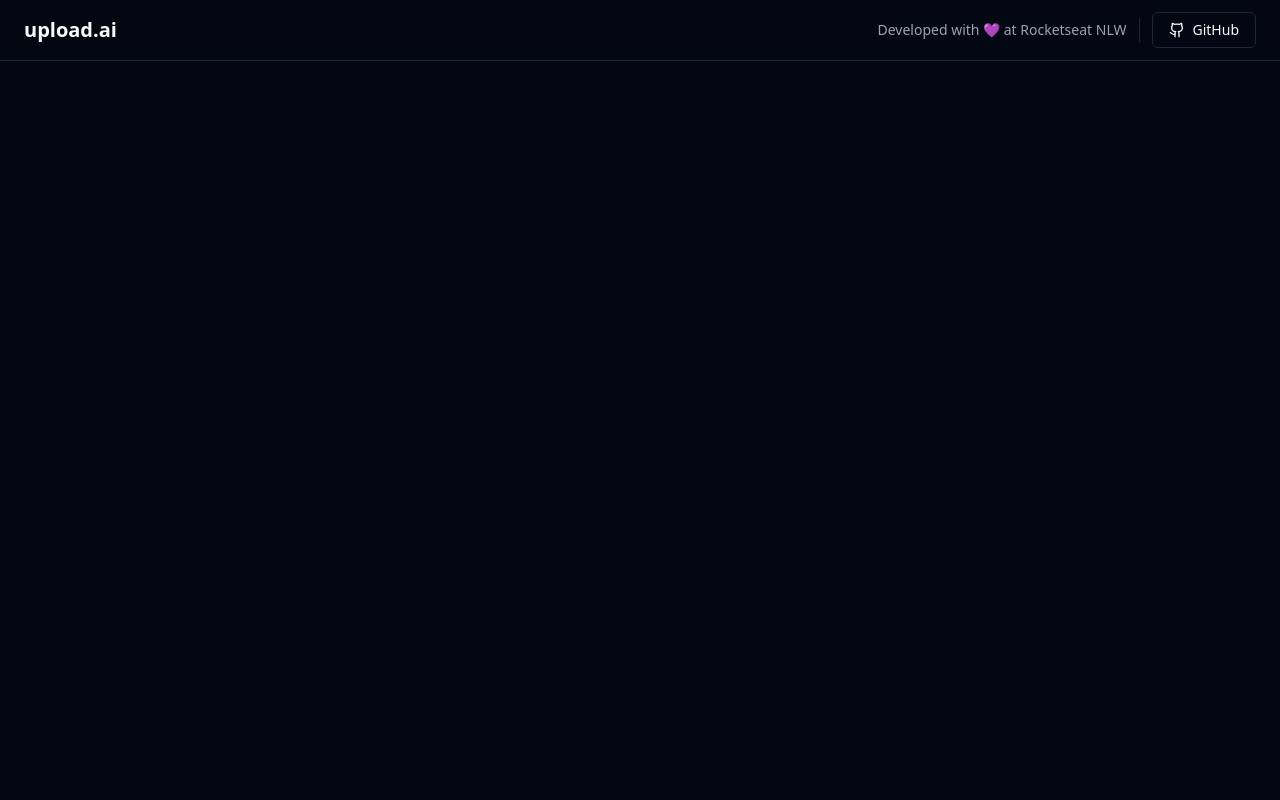
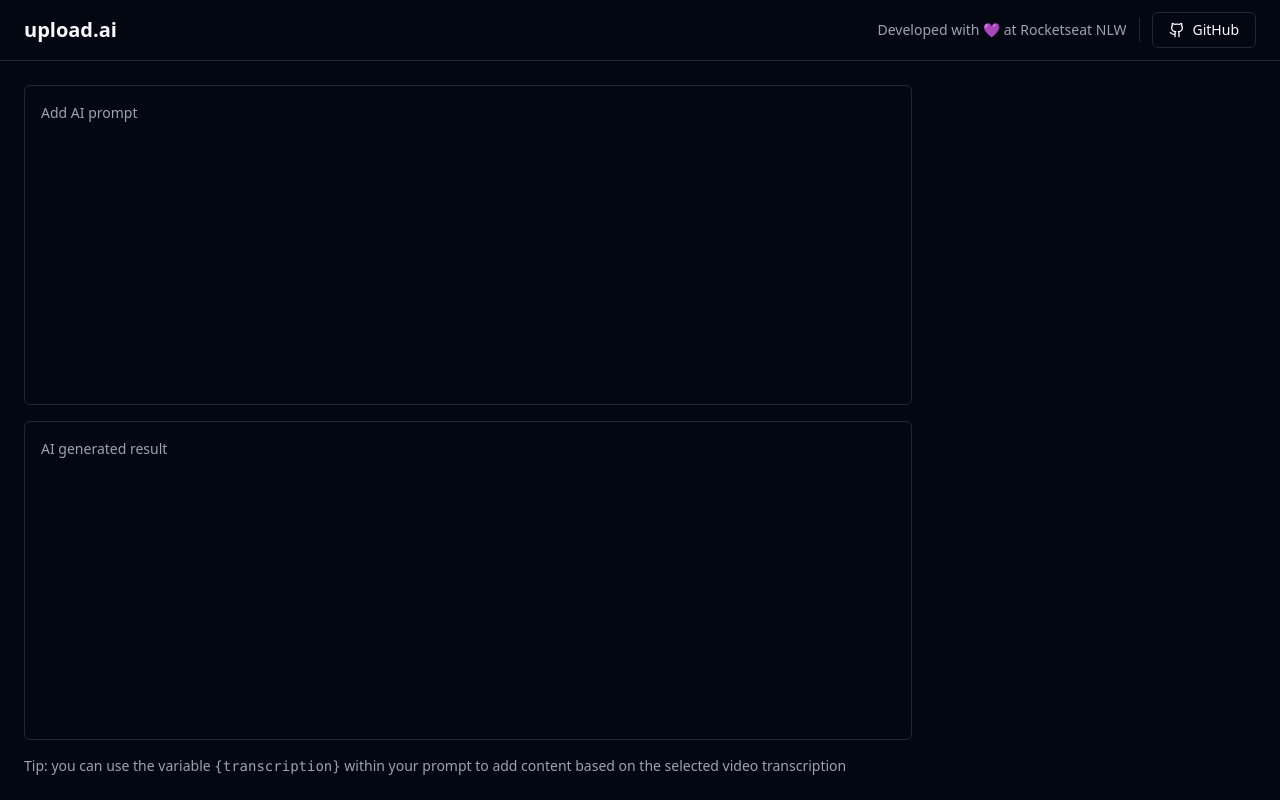
Before and after one commit to gcrozariol/upload-ai-web, a React (Vite) app: page / in a window 1280 px wide. Built offline with nearby package versions, Linux system fonts and the light colour scheme.

Commit message:
Add prompt & AI generated result text areas

```diff
--- a/src/App.tsx
+++ b/src/App.tsx
@@ -1,11 +1,32 @@
 import { Header } from './components/header'
+import { Textarea } from './components/ui/textarea'
 
 export function App() {
   return (
     <div className="min-h-screen flex flex-col">
       <Header />
 
-      {/* <div className="flex-1">oi</div> */}
+      <main className="flex-1 p-6 flex gap-6">
+        <div className="flex flex-col flex-1 gap-4">
+          <div className="grid grid-rows-2 gap-4 flex-1">
+            <Textarea
+              className="resize-none p-4 leading-relaxed"
+              placeholder="Add AI prompt"
+            />
+            <Textarea
+              className="resize-none p-4 leading-relaxed"
+              placeholder="AI generated result"
+              readOnly
+            />
+          </div>
+          <p className="text-sm text-muted-foreground">
+            Tip: you can use the variable{' '}
+            <code className="font-violet-400">{'{transcription}'}</code> within
+            your prompt to add content based on the selected video transcription
+          </p>
+        </div>
+        <aside className="w-80"></aside>
+      </main>
     </div>
   )
 }
--- /dev/null
+++ b/src/components/ui/textarea.tsx
@@ -0,0 +1,24 @@
+import * as React from "react"
+
+import { cn } from "@/lib/utils"
+
+export interface TextareaProps
+  extends React.TextareaHTMLAttributes<HTMLTextAreaElement> {}
+
+const Textarea = React.forwardRef<HTMLTextAreaElement, TextareaProps>(
+  ({ className, ...props }, ref) => {
+    return (
+      <textarea
+        className={cn(
+          "flex min-h-[60px] w-full rounded-md border border-input bg-transparent px-3 py-2 text-sm shadow-sm placeholder:text-muted-foreground focus-visible:outline-none focus-visible:ring-1 focus-visible:ring-ring disabled:cursor-not-allowed disabled:opacity-50",
+          className
+        )}
+        ref={ref}
+        {...props}
+      />
+    )
+  }
+)
+Textarea.displayName = "Textarea"
+
+export { Textarea }
```
